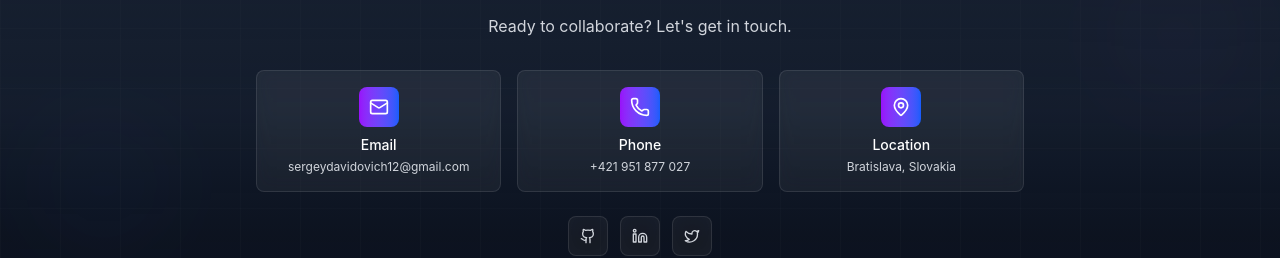
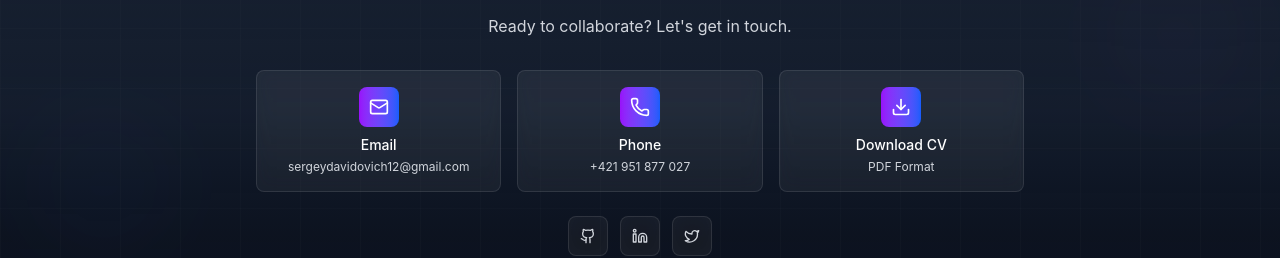
Before and after one commit to Ex10101/personal-website, a Next.js app: page / in a window 1280 px wide. Shown: the part 4532-4790 px from the top of the page. Built offline with nearby package versions, Linux system fonts and the light colour scheme; a web font is replaced by a local one.

Commit message:
download CV

```diff
--- a/components/Contact.tsx
+++ b/components/Contact.tsx
@@ -1,28 +1,38 @@
 'use client';
 
 import { motion } from 'framer-motion';
-import { Mail, Phone, MapPin, Github, Linkedin, Twitter } from 'lucide-react';
+import { Mail, Phone, MapPin, Github, Linkedin, Twitter, Download } from 'lucide-react';
 
 const Contact = () => {
+
+  const handleDownloadCV = () => {
+    const link = document.createElement('a');
+    link.href = '/CV-2.pdf';
+    link.download = 'Sergey_Davidovich_CV.pdf';
+    link.click();
+  };
 
   const contactInfo = [
     {
       icon: Mail,
       title: "Email",
       value: "sergeydavidovich12@gmail.com",
-      link: "mailto:sergeydavidovich12@gmail.com"
+      link: "mailto:sergeydavidovich12@gmail.com",
+      onClick: undefined
     },
     {
       icon: Phone,
       title: "Phone",
       value: "+421 951 877 027",
-      link: "tel:+421951877027"
+      link: "tel:+421951877027",
+      onClick: undefined
     },
     {
-      icon: MapPin,
-      title: "Location",
-      value: "Bratislava, Slovakia",
-      link: "#"
+      icon: Download,
+      title: "Download CV",
+      value: "PDF Format",
+      link: "#",
+      onClick: handleDownloadCV
     }
   ];
 
@@ -82,12 +92,18 @@ const Contact = () => {
             viewport={{ once: true }}
           >
             {contactInfo.map((item, index) => (
-              <motion.a
+              <motion.div
                 key={index}
-                href={item.link}
-                className="group flex flex-col items-center p-4 rounded-lg bg-white/5 backdrop-blur-sm border border-white/10 hover:bg-white/10 transition-all duration-300"
+                className="group flex flex-col items-center p-4 rounded-lg bg-white/5 backdrop-blur-sm border border-white/10 hover:bg-white/10 transition-all duration-300 cursor-pointer"
                 whileHover={{ scale: 1.02, y: -2 }}
                 whileTap={{ scale: 0.98 }}
+                onClick={item.onClick || (() => {
+                  if (item.link.startsWith('mailto:') || item.link.startsWith('tel:')) {
+                    window.location.href = item.link;
+                  } else if (item.link !== '#') {
+                    window.open(item.link, '_blank');
+                  }
+                })}
               >
                 <div className="flex-shrink-0 w-10 h-10 bg-gradient-to-r from-purple-600 to-blue-600 rounded-lg flex items-center justify-center group-hover:from-purple-500 group-hover:to-blue-500 transition-all duration-300 mb-2">
                   <item.icon className="w-5 h-5 text-white" />
@@ -96,7 +112,7 @@ const Contact = () => {
                   <h4 className="text-white font-medium text-sm mb-1">{item.title}</h4>
                   <p className="text-gray-300 text-xs">{item.value}</p>
                 </div>
-              </motion.a>
+              </motion.div>
             ))}
           </motion.div>
 
--- a/components/Hero.tsx
+++ b/components/Hero.tsx
@@ -16,12 +16,10 @@ const Hero = () => {
   } = usePerformanceOptimization();
 
   const handleDownloadCV = () => {
-    // This will be implemented later when i have my CV file
-    console.log('Download CV clicked');
-    // const link = document.createElement('a');
-    // link.href = '/path-to-your-cv.pdf';
-    // link.download = 'Sergey_Davidovich_CV.pdf';
-    // link.click();
+    const link = document.createElement('a');
+    link.href = '/CV-2.pdf';
+    link.download = 'Sergey_Davidovich_CV.pdf';
+    link.click();
   };
 
   const scrollToNext = () => {
--- a/components/Navbar.tsx
+++ b/components/Navbar.tsx
@@ -32,6 +32,13 @@ const Navbar = () => {
         element.scrollIntoView({ behavior: 'smooth' });
       }
     }, 100);
+  };
+
+  const handleDownloadCV = () => {
+    const link = document.createElement('a');
+    link.href = '/CV-2.pdf';
+    link.download = 'Sergey_Davidovich_CV.pdf';
+    link.click();
   };
 
   return (
@@ -82,6 +89,7 @@ const Navbar = () => {
                 );
               })}
               <motion.button
+                onClick={handleDownloadCV}
                 className="bg-purple-600 cursor-pointer hover:bg-purple-700 text-white px-4 py-2 rounded-md text-sm font-medium transition-colors duration-200 flex items-center space-x-2"
                 whileHover={{ scale: 1.05 }}
                 whileTap={{ scale: 0.95 }}
@@ -149,6 +157,11 @@ const Navbar = () => {
                 );
               })}
               <motion.button
+                onClick={handleDownloadCV}
+                onTouchEnd={(e) => {
+                  e.preventDefault();
+                  handleDownloadCV();
+                }}
                 className="bg-purple-600 hover:bg-purple-700 text-white px-3 py-2 rounded-md text-base font-medium w-full text-left transition-colors duration-200 flex items-center space-x-2 mt-4 touch-manipulation"
                 initial={{ x: -20, opacity: 0 }}
                 animate={{ x: 0, opacity: 1 }}
```
Also changed, not shown: 1 other file (tests, documents, lock files or other folders).
